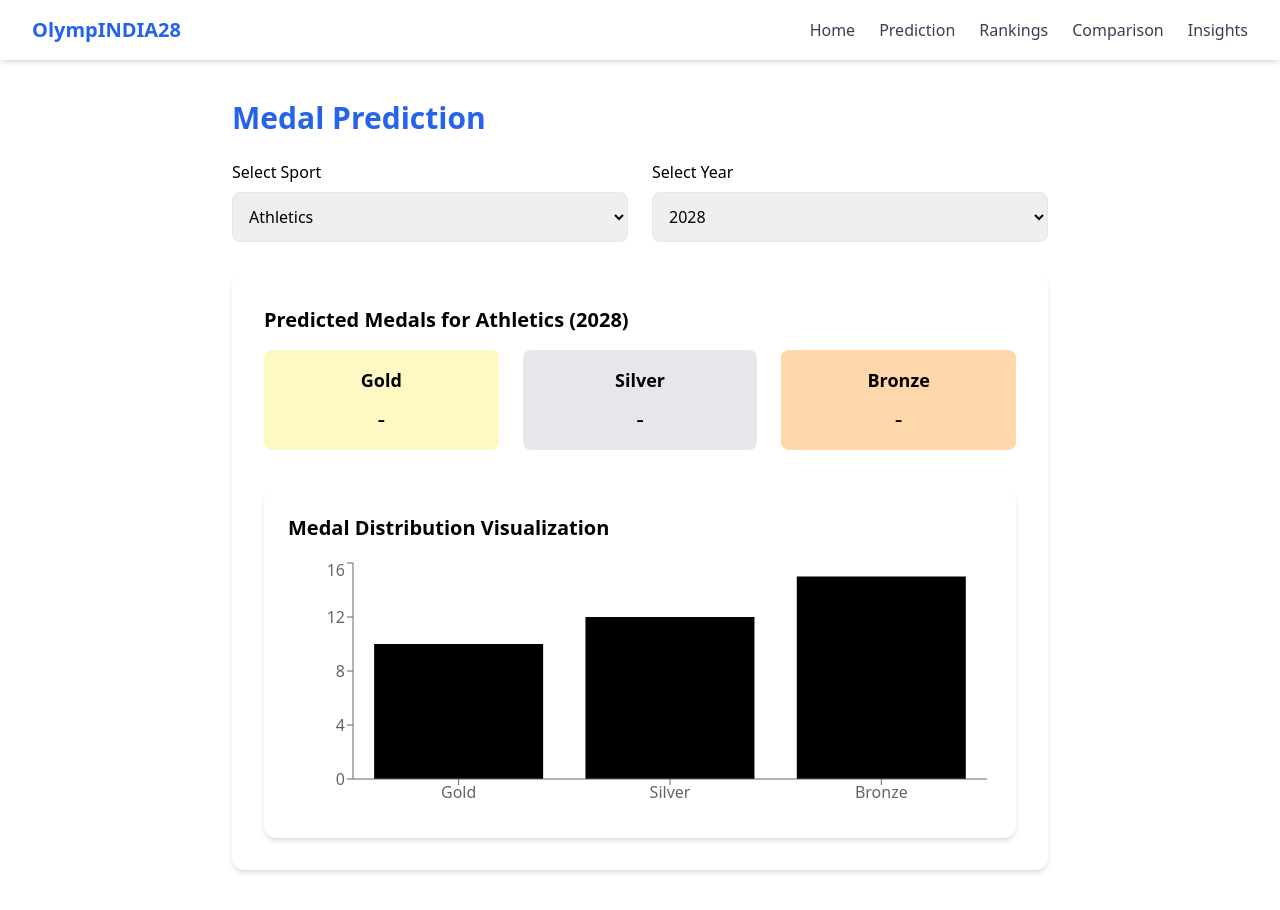
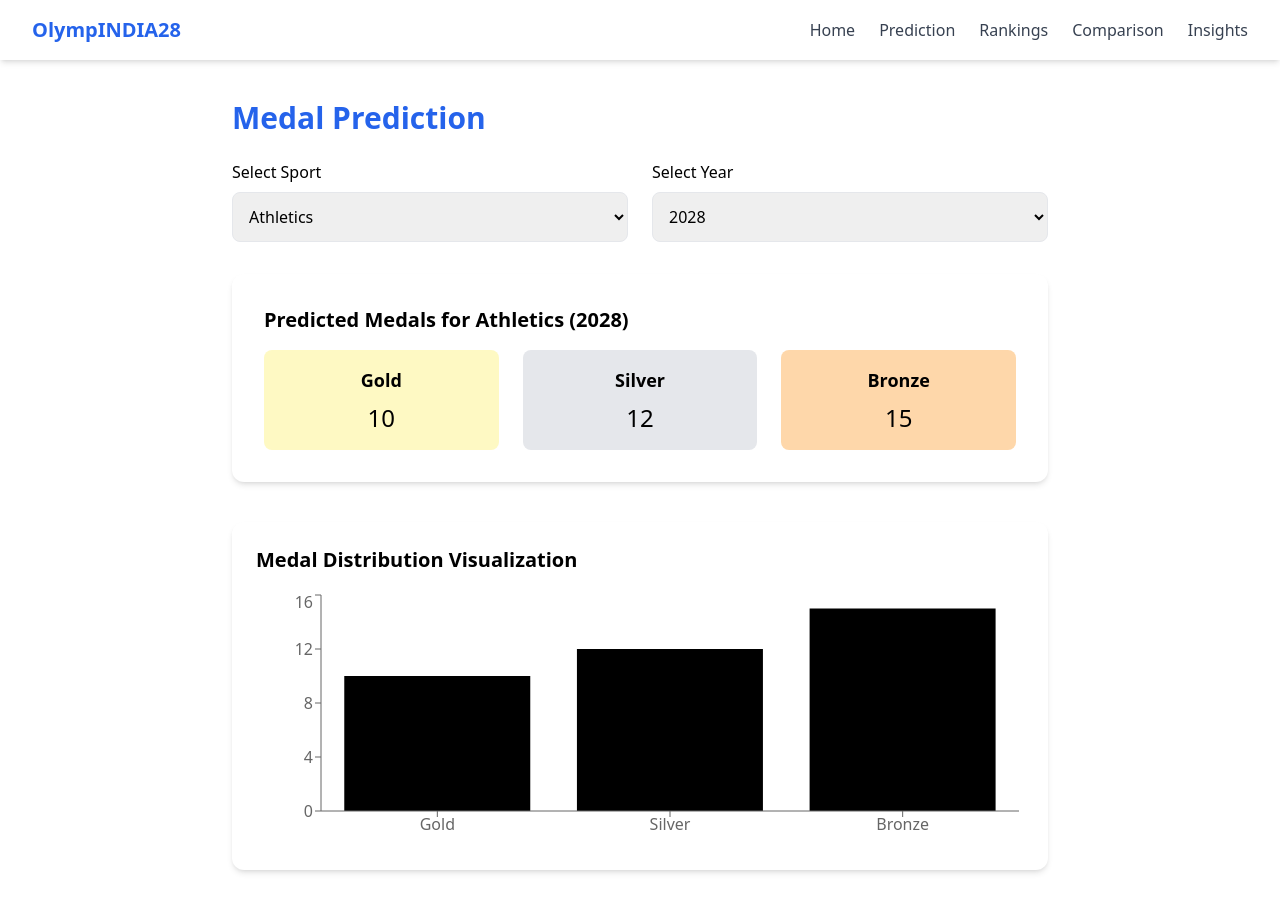
Before and after one commit to ParikhSrujan/OlympIndia28, a React app in the folder frontend/: page /prediction in a window 1280 px wide. Built offline with nearby package versions, Linux system fonts and the light colour scheme; the HTML template or start-up script is replaced by a standard one.

Commit message:
Added loading and mock API simulation to prediction page

```diff
--- a/frontend/src/components/MedalBarChart.jsx
+++ b/frontend/src/components/MedalBarChart.jsx
@@ -1,10 +1,17 @@
-import { BarChart, Bar, XAxis, YAxis, Tooltip, ResponsiveContainer } from "recharts";
+import {
+  BarChart,
+  Bar,
+  XAxis,
+  YAxis,
+  Tooltip,
+  ResponsiveContainer,
+} from "recharts";
 
-function MedalBarChart() {
+function MedalBarChart({ medals }) {
   const data = [
-    { medal: "Gold", count: 10 },
-    { medal: "Silver", count: 12 },
-    { medal: "Bronze", count: 15 },
+    { medal: "Gold", count: medals.gold || 0 },
+    { medal: "Silver", count: medals.silver || 0 },
+    { medal: "Bronze", count: medals.bronze || 0 },
   ];
 
   return (
--- a/frontend/src/pages/prediction.jsx
+++ b/frontend/src/pages/prediction.jsx
@@ -1,19 +1,57 @@
-import { useState } from "react";
+import { useEffect, useState } from "react";
 import MedalBarChart from "../components/MedalBarChart";
 
 function Prediction() {
+  // Dropdown states
   const [sport, setSport] = useState("Athletics");
   const [year, setYear] = useState(2028);
 
+  // Medal data
+  const [medals, setMedals] = useState({
+    gold: 0,
+    silver: 0,
+    bronze: 0,
+  });
+
+  // UI states
+  const [loading, setLoading] = useState(false);
+  const [error, setError] = useState("");
+
+  // Mock API integration
+  useEffect(() => {
+    setLoading(true);
+    setError("");
+
+    // Simulate backend delay
+    setTimeout(() => {
+      try {
+        const mockApiResponse = {
+          gold: 10,
+          silver: 12,
+          bronze: 15,
+        };
+
+        setMedals(mockApiResponse);
+      } catch (err) {
+        setError("Failed to fetch prediction data.");
+      } finally {
+        setLoading(false);
+      }
+    }, 1000);
+
+  }, [sport, year]);
+
   return (
     <div className="p-10 max-w-4xl mx-auto">
+
+      {/* Page Title */}
       <h1 className="text-3xl font-bold text-blue-600 mb-6">
         Medal Prediction
       </h1>
 
-      {/* Selectors */}
+      {/* Dropdowns */}
       <div className="flex flex-col md:flex-row gap-6 mb-8">
-        {/* Sport Dropdown */}
+
         <div className="flex flex-col w-full">
           <label className="mb-2 font-medium">Select Sport</label>
           <select
@@ -29,21 +67,35 @@ function Prediction() {
           </select>
         </div>
 
-        {/* Year Dropdown */}
         <div className="flex flex-col w-full">
           <label className="mb-2 font-medium">Select Year</label>
           <select
             className="border rounded-lg p-3"
             value={year}
-            onChange={(e) => setYear(e.target.value)}
+            onChange={(e) => setYear(Number(e.target.value))}
           >
             <option value={2028}>2028</option>
           </select>
         </div>
       </div>
 
-      {/* Result Box (placeholder for ML output) */}
-      <div className="bg-white shadow-md rounded-xl p-8">
+      {/* Loading & Error */}
+      {loading && (
+        <p className="text-blue-600 font-medium mb-4">
+          Loading predictions...
+        </p>
+      )}
+
+      {error && (
+        <p className="text-red-600 font-medium mb-4">
+          {error}
+        </p>
+      )}
+
+      {/* Medal Cards */}
+      {!loading && !error && (
+        <>
+          <div className="bg-white shadow-md rounded-xl p-8 mb-10">
             <h2 className="text-xl font-semibold mb-4">
               Predicted Medals for {sport} ({year})
             </h2>
@@ -51,27 +103,32 @@ function Prediction() {
             <div className="grid grid-cols-3 gap-6 text-center">
               <div className="bg-yellow-100 rounded-lg p-4">
                 <p className="font-bold text-lg">Gold</p>
-            <p className="text-2xl mt-2">-</p>
+                <p className="text-2xl mt-2">{medals.gold}</p>
               </div>
 
               <div className="bg-gray-200 rounded-lg p-4">
                 <p className="font-bold text-lg">Silver</p>
-            <p className="text-2xl mt-2">-</p>
+                <p className="text-2xl mt-2">{medals.silver}</p>
               </div>
 
               <div className="bg-orange-200 rounded-lg p-4">
                 <p className="font-bold text-lg">Bronze</p>
-            <p className="text-2xl mt-2">-</p>
+                <p className="text-2xl mt-2">{medals.bronze}</p>
               </div>
             </div>
-        <div className="mt-10 bg-white shadow-md rounded-xl p-6">
+          </div>
+
+          {/* Chart */}
+          <div className="bg-white shadow-md rounded-xl p-6">
             <h2 className="text-xl font-semibold mb-4">
               Medal Distribution Visualization
             </h2>
 
-          <MedalBarChart />
+            <MedalBarChart medals={medals} />
           </div>
-      </div>
+        </>
+      )}
+
     </div>
   );
 }
```
Lines whose indentation alone changed are shown as unchanged.
